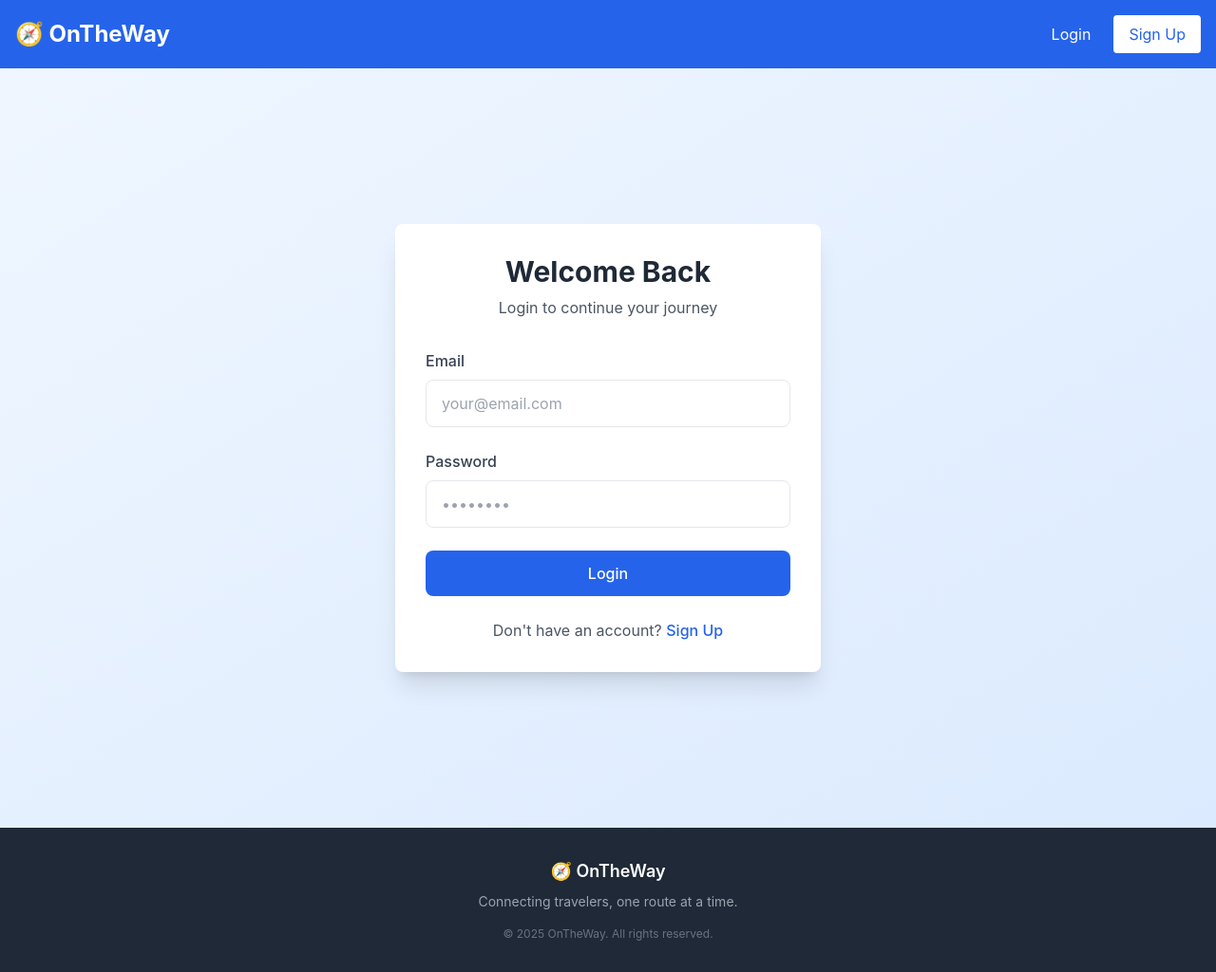
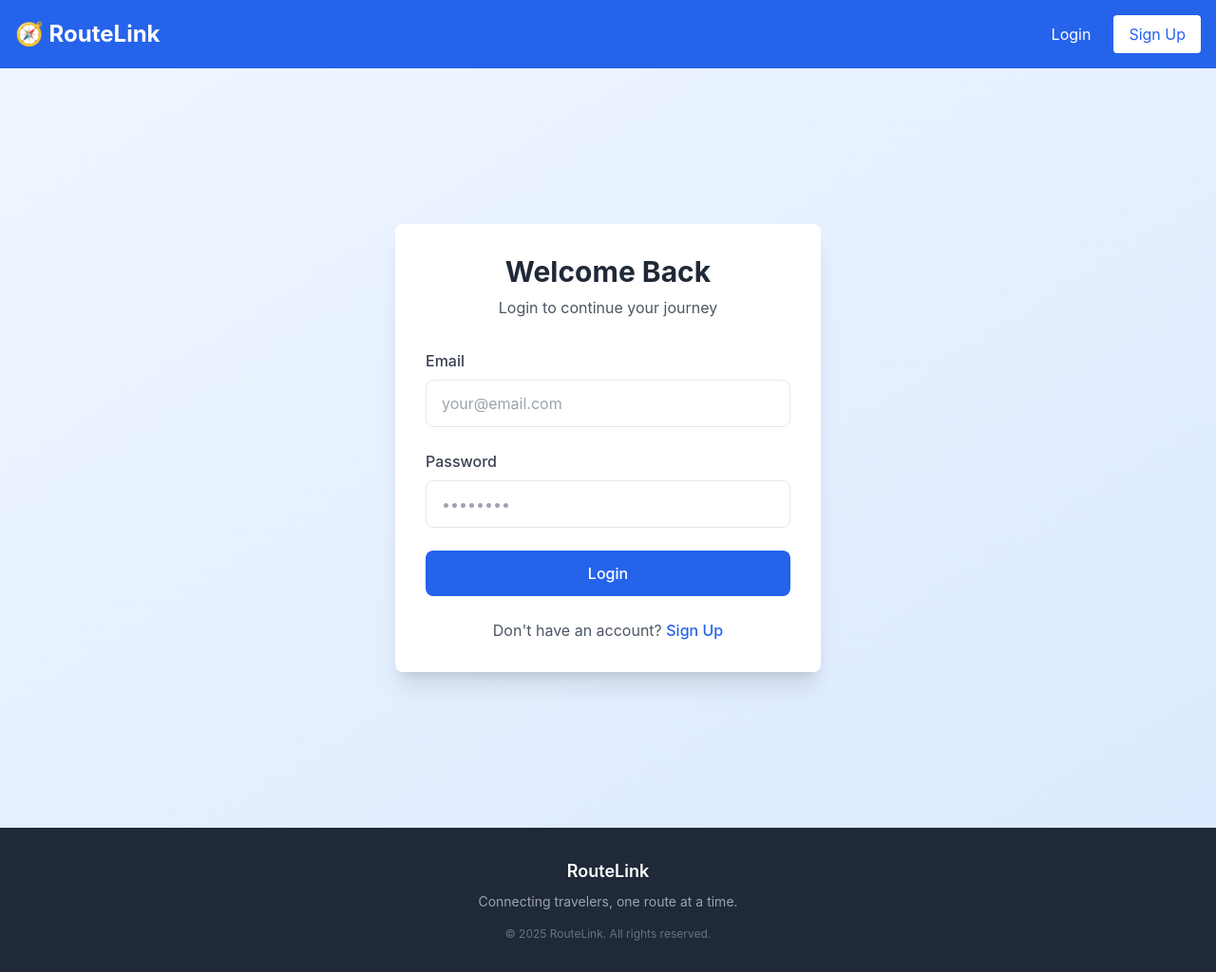
Before and after one commit to AkhileshNDas25/routelink, a React (Vite) app in the folder frontend/: page /login in a window 1280 px wide. Shown: the whole page at 95% size. Built offline with nearby package versions, Linux system fonts and the light colour scheme; no server answers.

Commit message:
fix: Update branding from "OnTheWay" to "RouteLink" in HTML and JSX files

```diff
--- a/frontend/index.html
+++ b/frontend/index.html
@@ -4,7 +4,7 @@
     <meta charset="UTF-8" />
     <link rel="icon" type="image/svg+xml" href="/vite.svg" />
     <meta name="viewport" content="width=device-width, initial-scale=1.0" />
-    <title>OnTheWay - Connect Travelers</title>
+    <title>RouteLink - Connect Travelers</title>
     <meta name="description" content="Connect with fellow travelers on similar routes. Share rides, carry items, or offer assistance." />
   </head>
   <body>
--- a/frontend/src/components/Footer.jsx
+++ b/frontend/src/components/Footer.jsx
@@ -2,12 +2,12 @@ const Footer = () => {
   return (
     <footer className="bg-gray-800 text-white py-8 mt-auto">
       <div className="container mx-auto px-4 text-center">
-        <p className="text-lg font-semibold mb-2">🧭 OnTheWay</p>
+        <p className="text-lg font-semibold mb-2">RouteLink</p>
         <p className="text-gray-400 text-sm">
           Connecting travelers, one route at a time.
         </p>
         <p className="text-gray-500 text-xs mt-4">
-          © 2025 OnTheWay. All rights reserved.
+          © 2025 RouteLink. All rights reserved.
         </p>
       </div>
     </footer>
--- a/frontend/src/components/Navbar.jsx
+++ b/frontend/src/components/Navbar.jsx
@@ -15,7 +15,7 @@ const Navbar = () => {
       <div className="container mx-auto px-4 py-4">
         <div className="flex justify-between items-center">
           <Link to="/" className="text-2xl font-bold flex items-center">
-            🧭 OnTheWay
+            🧭 RouteLink
           </Link>
 
           <div className="flex items-center space-x-6">
```
